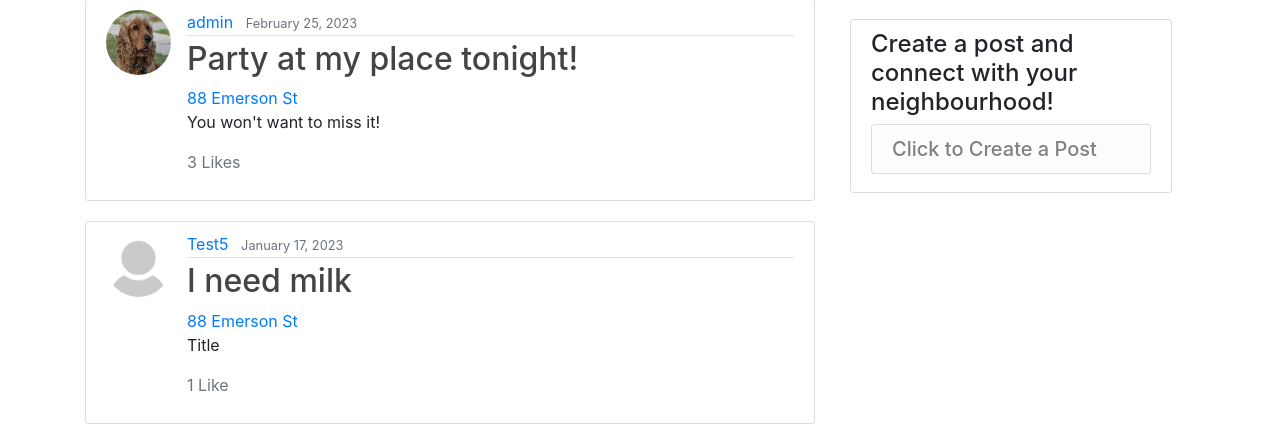
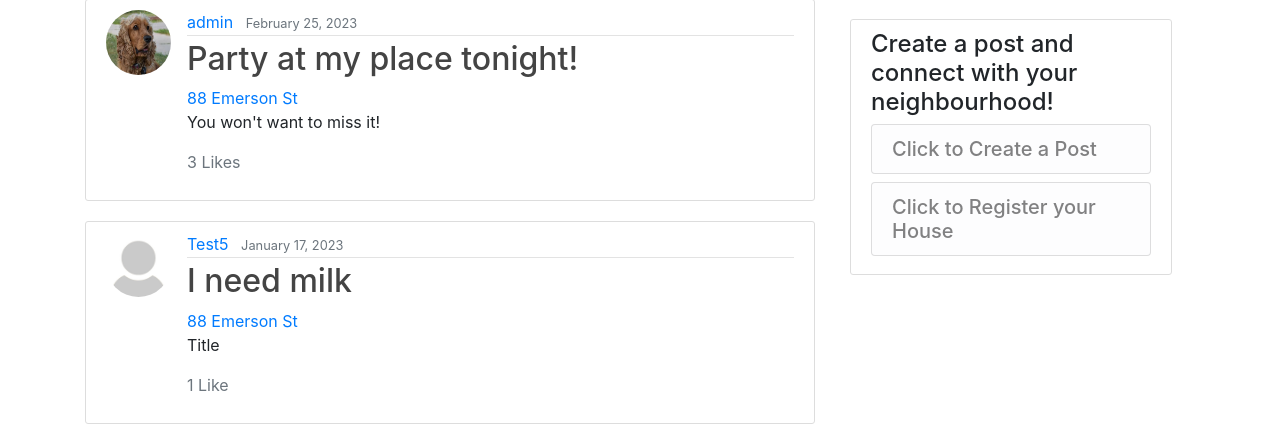
Before and after one commit to shanf2/BackyardBuddies, a Django app: page /feed/ in a window 1280 px wide. Shown: the part 61-489 px from the top of the page. Run offline with Django 4.2, Linux system fonts and the light colour scheme; data comes from the database, SQL or seed files in the repository; some libraries are stand-ins or nearby versions.

Commit message:
Update feed.html

```diff
--- a/map/templates/map/feed.html
+++ b/map/templates/map/feed.html
@@ -46,6 +46,7 @@
 		  <ul class="list-group">
 			<!-- <li class="list-group-item list-group-item-light">Latest Posts</li> -->
 			<h5><a class="list-group-item list-group-item-light" href="{% url 'post-create' %}">Click to Create a Post</a></h5>
+			<h5><a class="list-group-item list-group-item-light" href="{% url 'house-create' %}">Click to Register your House</a></h5>
 		  </ul>
 	  </div>
 	</div>
```
